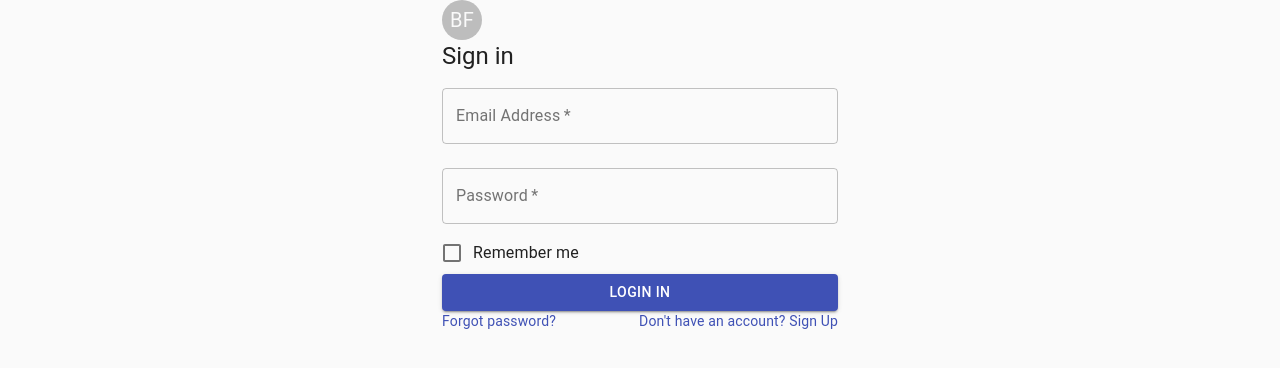
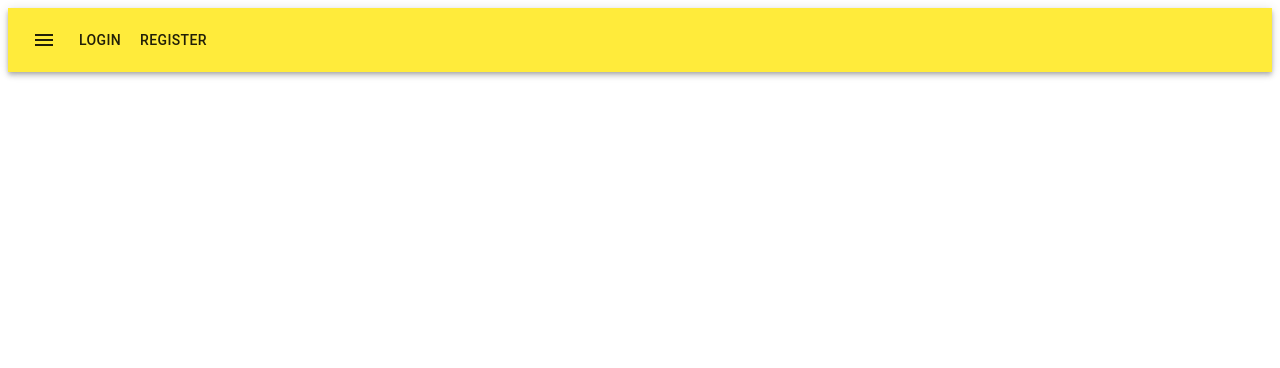
Before and after one commit to tellykei/bookface-react-website, a React (Create React App) app in the folder bookface/: page / in a window 1280 px wide. Shown: the top 368 px of the page. Built offline with nearby package versions, Linux system fonts and the light colour scheme.

Commit message:
React router functionality added with basic Navbar

```diff
--- a/bookface/package.json
+++ b/bookface/package.json
@@ -7,6 +7,8 @@
     "@material-ui/icons": "^4.5.1",
     "react": "^16.10.2",
     "react-dom": "^16.10.2",
+    "react-router": "^5.1.2",
+    "react-router-dom": "^5.1.2",
     "react-scripts": "3.2.0"
   },
   "scripts": {
--- /dev/null
+++ b/bookface/src/App.js
@@ -0,0 +1,56 @@
+import React from "react";
+
+import NavigationBar from "./Navigation/Appbar";
+import { createMuiTheme } from "@material-ui/core/styles";
+import { ThemeProvider } from "@material-ui/styles";
+
+import { BrowserRouter as Router, Switch, Route } from "react-router-dom";
+import Loginpage from "./components/loginpage";
+import Registerpage from "./components/registerpage";
+
+import { yellow, pink } from "@material-ui/core/colors";
+import Forgotpasswordpage from "./components/forgotpasswordpage";
+
+const theme = createMuiTheme({
+  palette: {
+    primary: yellow,
+    secondary: pink
+  }
+});
+
+class App extends React.Component {
+  render() {
+    return (
+      <div>
+        {/* Providers are new to you, just understand that they must exist as high in the heirarchy as possible.
+                       Change the default Material UI theme by passing in the theme we made up top to this provider */}
+        <ThemeProvider theme={theme}>
+          <Router>
+            <div>
+              {/* Add out custom NavigationBar to the render */}
+              <NavigationBar />
+
+              {/* React Router switch statement for conditionally rendering Components.
+                                   If the path matches '/about' render the AboutPage Component */}
+              <Switch>
+                <Route path="/login">
+                  <Loginpage />
+                </Route>
+
+                <Route path="/register">
+                  <Registerpage />
+                </Route>
+
+                <Route path="/recover">
+                  <Forgotpasswordpage />
+                </Route>
+              </Switch>
+            </div>
+          </Router>
+        </ThemeProvider>
+      </div>
+    );
+  }
+}
+
+export default App;
--- /dev/null
+++ b/bookface/src/Navigation/Appbar.js
@@ -0,0 +1,54 @@
+import React from "react";
+import AppBar from "@material-ui/core/AppBar";
+import Toolbar from "@material-ui/core/Toolbar";
+import IconButton from "@material-ui/core/IconButton";
+import Button from "@material-ui/core/Button";
+import MenuIcon from "@material-ui/icons/Menu";
+
+import { withRouter } from "react-router-dom";
+
+class NavigationBar extends React.Component {
+  constructor(props) {
+    super(props);
+
+    // Bind 'this' to both of these class functions
+    this.handleLoginPageNavigation = this.handleLoginPageNavigation.bind(this);
+    this.handleRegisterPageNavigation = this.handleRegisterPageNavigation.bind(
+      this
+    );
+  }
+
+  handleLoginPageNavigation() {
+    const { history } = this.props;
+
+    history.push("/login");
+  }
+  handleRegisterPageNavigation() {
+    const { history } = this.props;
+
+    history.push("/register");
+  }
+
+  render() {
+    return (
+      <div>
+        <AppBar position="static">
+          <Toolbar>
+            <IconButton edge="start" color="inherit" aria-label="menu">
+              <MenuIcon />
+            </IconButton>
+
+            <Button color="inherit" onClick={this.handleLoginPageNavigation}>
+              Login
+            </Button>
+            <Button color="inherit" onClick={this.handleRegisterPageNavigation}>
+              Register
+            </Button>
+          </Toolbar>
+        </AppBar>
+      </div>
+    );
+  }
+}
+
+export default withRouter(NavigationBar);
```
Also changed, not shown: bookface/src/components/Appbar.js (deleted, +0 -27 lines), bookface/src/index.js (+2 -11 lines), 1 other file (tests, documents, lock files or other folders).
